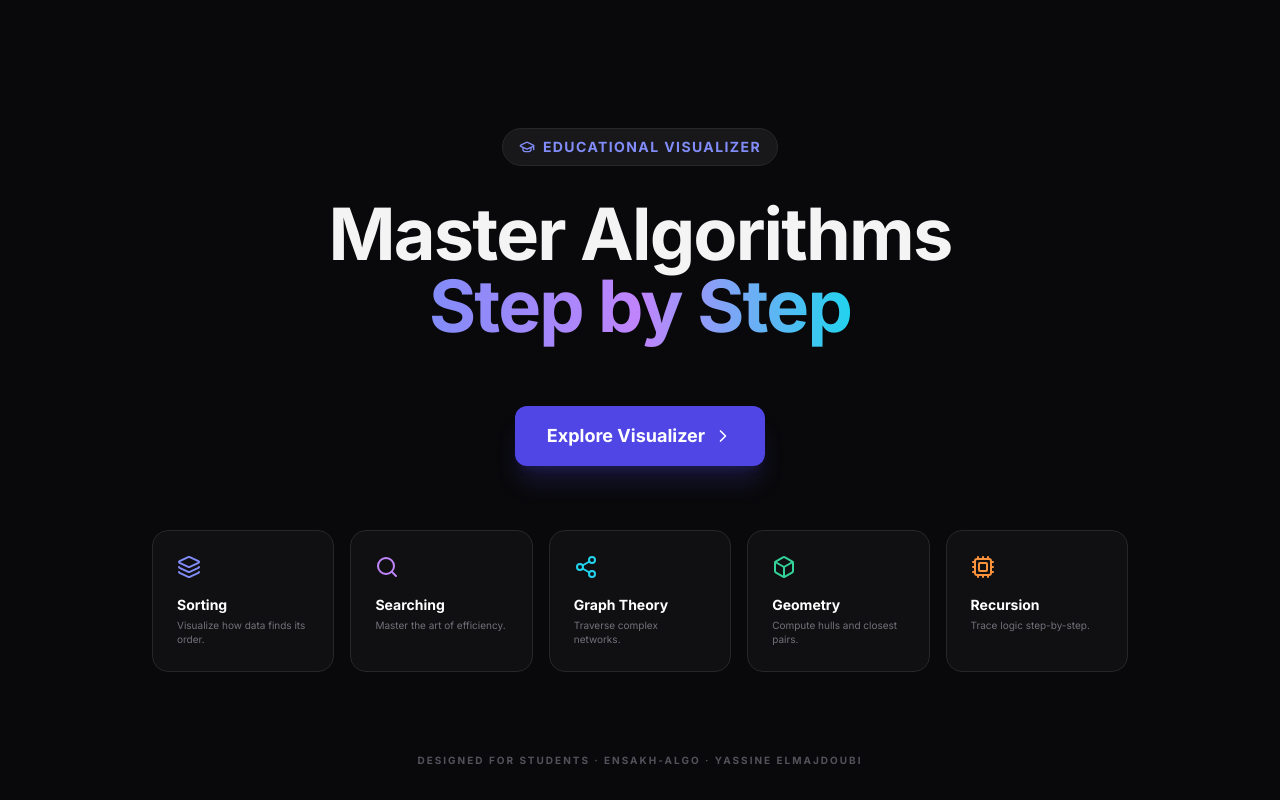
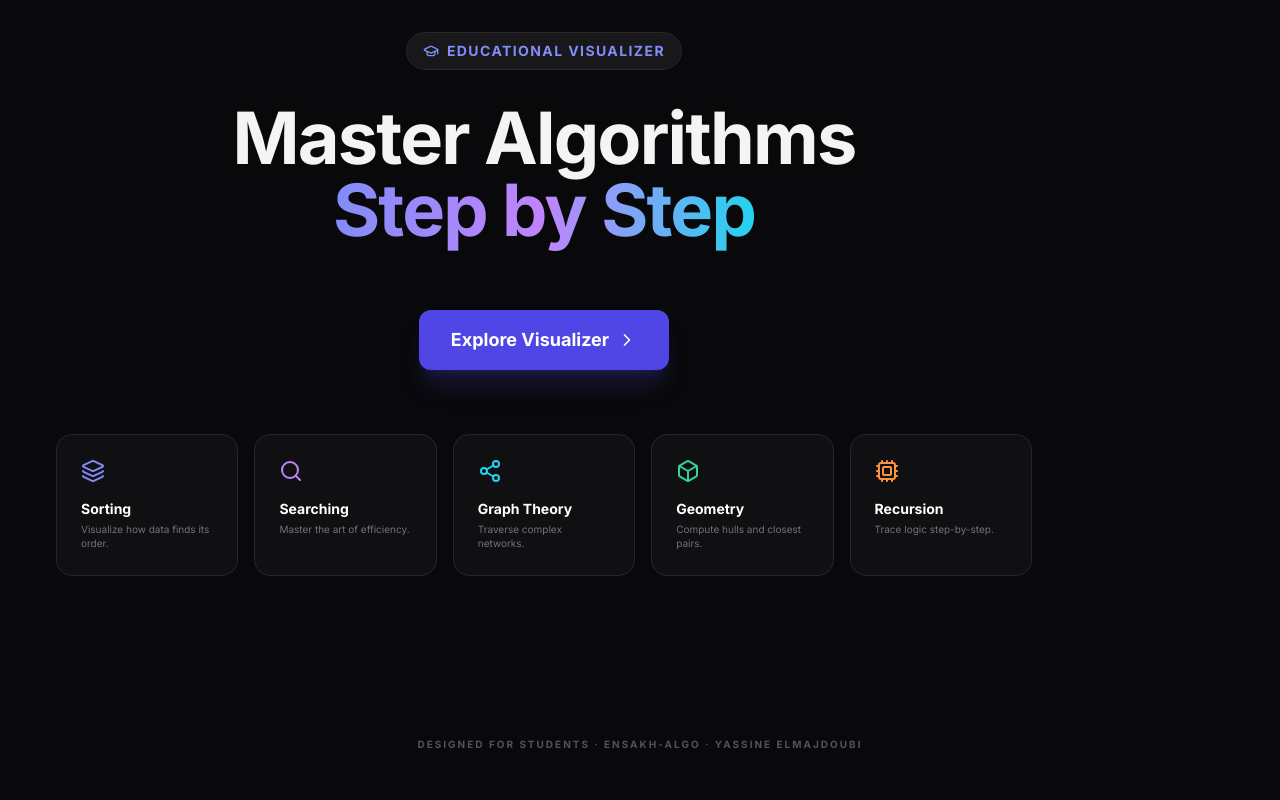
Before and after one commit to itsya-ssine/algo-visualiser, a React (Vite) app: page / in a window 1280 px wide. Built offline with nearby package versions, Linux system fonts and the light colour scheme.

Commit message:
home page

```diff
--- a/components/Home.tsx
+++ b/components/Home.tsx
@@ -15,7 +15,7 @@ const WelcomePage: React.FC<WelcomePageProps> = ({ onStart }) => {
   ];
 
   return (
-    <div className="h-full w-full bg-zinc-950 flex flex-col items-center justify-center relative overflow-hidden p-4 sm:p-6 lg:p-8">
+    <div className="min-h-screen w-full bg-zinc-950 flex flex-col justify-between relative p-4 sm:p-6 lg:p-8 overflow-y-auto">
       <div className="max-w-5xl w-full flex flex-col items-center z-10 text-center px-2 sm:px-6">
         <div className="inline-flex items-center gap-2 px-4 py-2 rounded-full bg-zinc-900 border border-zinc-800 text-indigo-400 text-xs sm:text-sm font-bold uppercase tracking-widest mb-6 sm:mb-8 animate-fade-in">
           <GraduationCap size={16} />
@@ -51,7 +51,7 @@ const WelcomePage: React.FC<WelcomePageProps> = ({ onStart }) => {
         </div>
       </div>
 
-      <footer className="absolute bottom-6 sm:bottom-8 text-zinc-600 text-[9px] sm:text-[10px] font-bold uppercase tracking-[0.2em] w-full text-center px-2">
+      <footer className="text-zinc-600 text-[9px] sm:text-[10px] font-bold uppercase tracking-[0.2em] w-full text-center px-2 pb-4">
         Designed for Students &middot; ENSAKH-ALGO &middot; Yassine Elmajdoubi
       </footer>
     </div>
```
